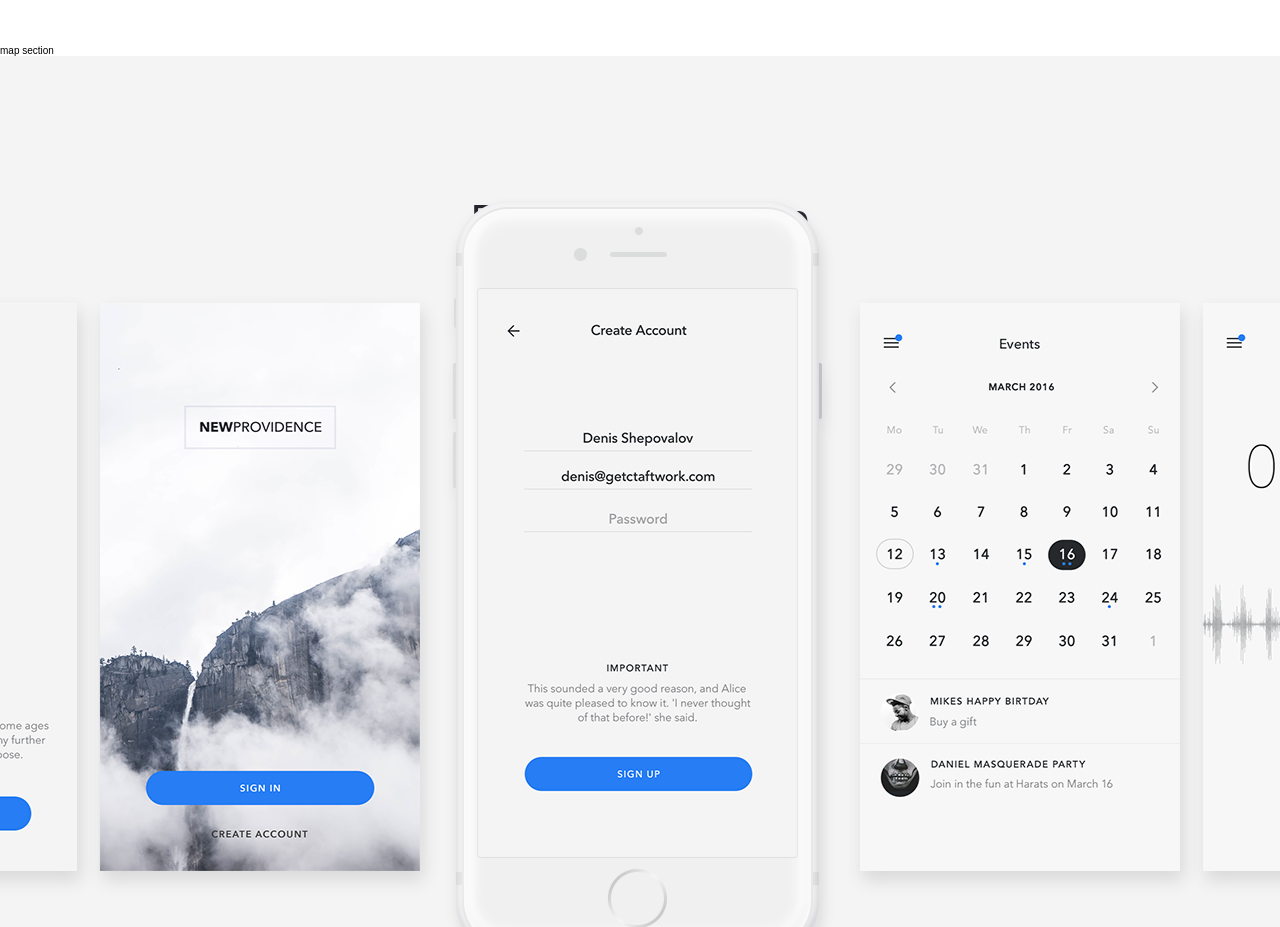
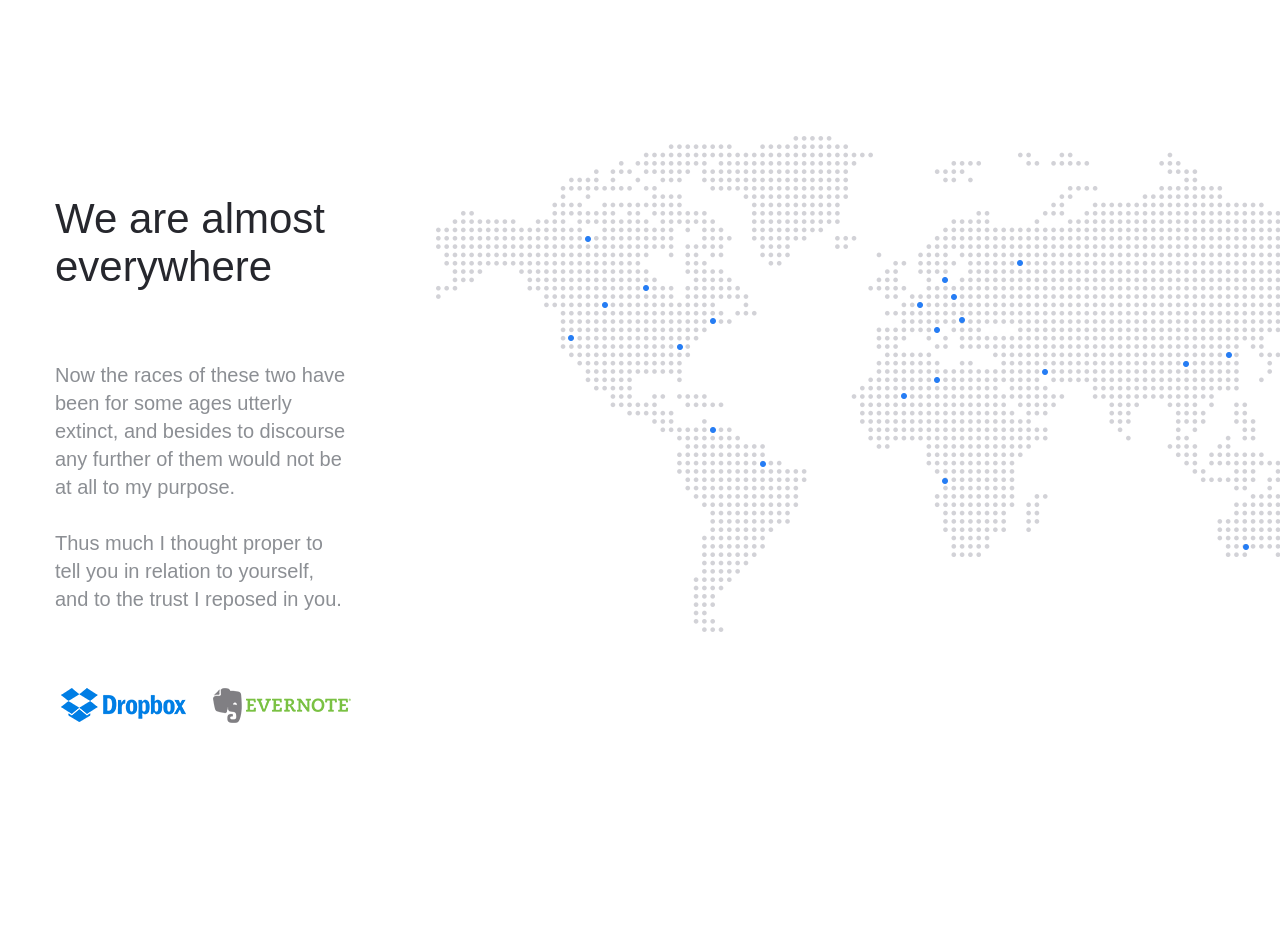
Before and after one commit to h-des/new-providence-layout, a website: page index.html in a window 1280 px wide. Shown: the part 2280-3207 px from the top of the page. Drawn offline with nearby package versions, Linux system fonts and the light colour scheme; files that its build step writes are made by us from their sources.

Commit message:
finish features layout and css

```diff
--- a/index.html
+++ b/index.html
@@ -83,9 +83,10 @@
     </div>
   </section>
   <section class="section-features">
-    <div class="feature">
-      <img src="images/iphone-feature.png" class="feature__img" alt="">
-      <div class="feature__content">
+    <div class="features-container">
+      <div class="feature feature--left">
+        <img src="/images/iphone-feature.png" class="feature__img feature__img--left" alt="">
+        <div class="feature__content feature__content--left">
           <h3 class="heading-secondary feature__heading">Your day <br> is protected</h3>
           <p class="paragraph">
             There have not been any since we have lived here, said my mother.
@@ -103,9 +104,25 @@
           </div>
         </div>
       </div>
-  </section>
-  <section class="section-map">
-    map section
+    </div>
+        <div class="features-container">
+          <div class="feature feature--right">
+            <div class="feature__content feature__content--right">
+              <h3 class="heading-secondary feature__heading">We are almost <br> everywhere</h3>
+              <p class="paragraph">
+                  Now the races of these two have been for some ages utterly extinct, and besides to discourse any further of them would not be at all to my purpose.
+                <br>
+                <br>
+                Thus much I thought proper to tell you in relation to yourself, and to the trust I reposed in you.
+              </p>
+              <div class="feature__button-container">
+               <img src="images/dropbox.png" alt="">
+               <img src="images/evernote.png" alt="">
+              </div>
+            </div>
+            <img src="/images/map.png" class="feature__img feature__img--left" alt="">
+          </div>
+        </div>
   </section>
   <section class="section-interface">
     <h2 class="heading-secondary">Beautiful Interface</h2>
--- a/sass/components/_feature.scss
+++ b/sass/components/_feature.scss
@@ -1,21 +1,40 @@
 .feature {
-  height: 90rem;
-  display: grid;
-  grid-template-columns: 1fr 1fr;
+  // height: 90rem;
+  @include flexRow;
+  position: absolute;
+  align-items: center;
 
+  &--left {
+    right: 0;
+  }
+
+  &--right {
+    left: 0;
+  }
 
   &__img {
-    max-width: 100%;
+    // height: 70rem;\
+    height: 100%;
   }
 
   &__heading {
-    // max-width: 2px;
     margin-bottom: 7rem;
   }
 
   &__content {
-    margin: 15rem 0 0 8.5rem;
-    max-width: 58rem;
+    max-width: 46rem;
+    margin-top: 15rem;
+
+
+    &--left {
+      // float: right;
+      margin-left: 8.5rem;
+
+    }
+
+    &--right {
+      margin-right: 8.5rem;
+    }
   }
 
   &__button-container {
--- a/sass/pages/_home.scss
+++ b/sass/pages/_home.scss
@@ -29,13 +29,17 @@
 }
 
 .section-features {
+  max-width: 117rem;
+  width: 100%;
+  margin: 0 auto;
+  position: relative;
   @include flexColumn;
 
 
-}
-
-.section-map {
-
+  .features-container {
+    position: relative;
+    height: 90rem;
+  }
 }
 
 .section-interface {
```
Lines whose indentation alone changed are shown as unchanged.
